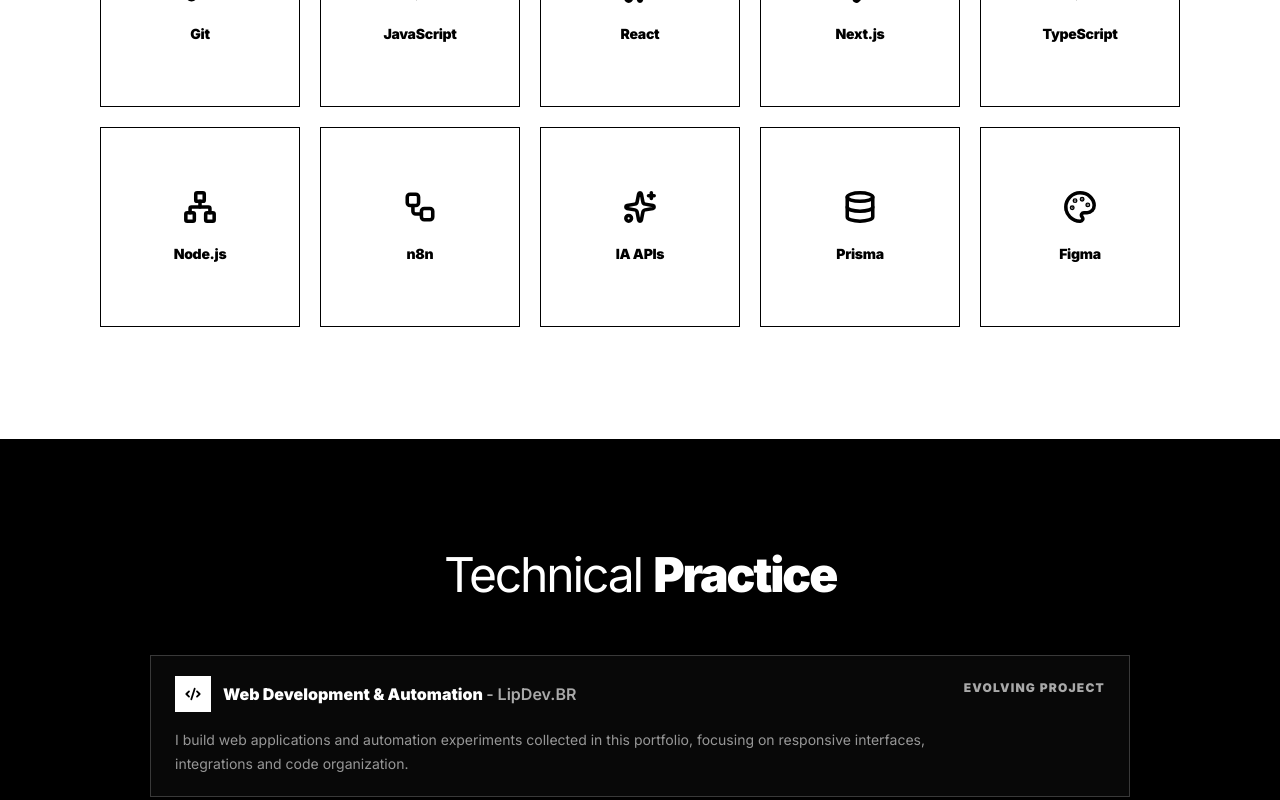
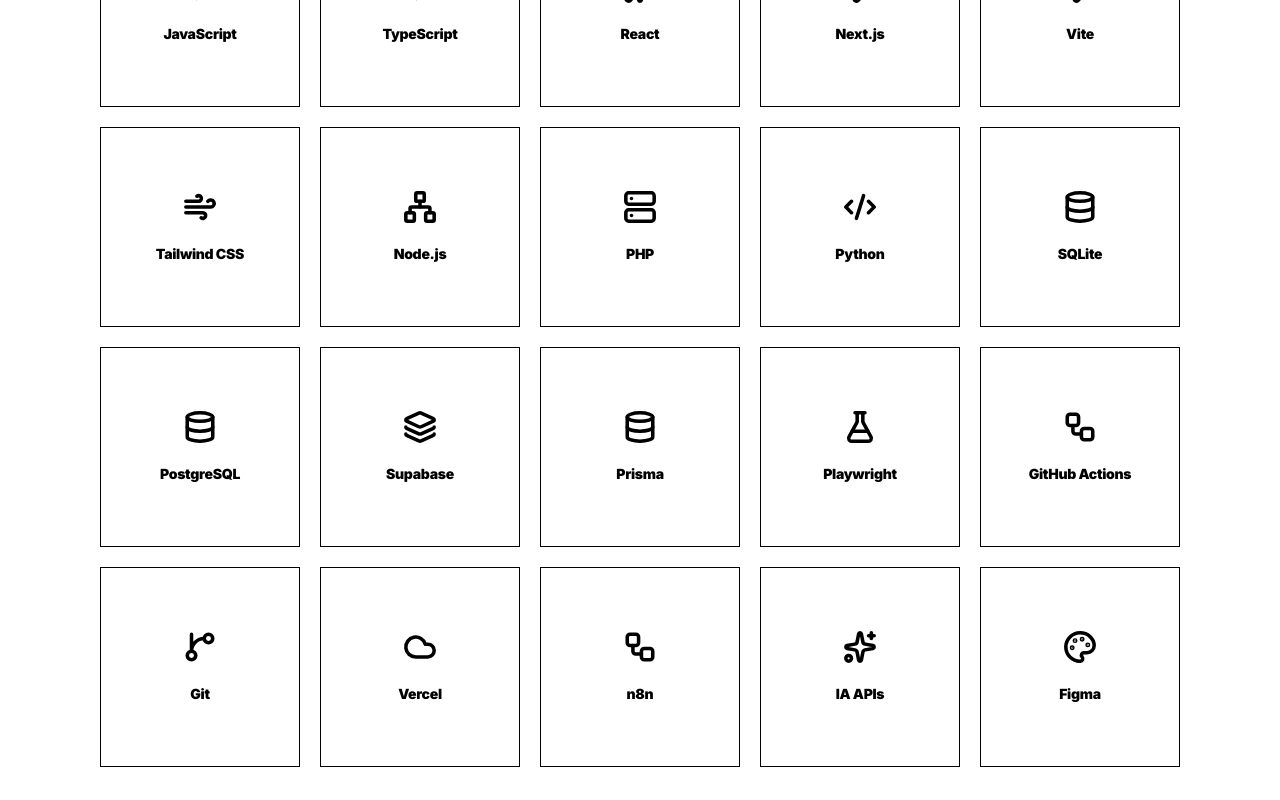
Before and after one commit to LipDev-sudo/Portifolio, a Next.js app: page / in a window 1280 px wide. Shown: the part 1060-1860 px from the top of the page. Built offline with nearby package versions, Linux system fonts and the light colour scheme; no server answers.

Commit message:
feat: atualiza as habilidades com a stack usada nos projetos (#10)

```diff
--- a/src/components/sections/Skills.tsx
+++ b/src/components/sections/Skills.tsx
@@ -1,19 +1,43 @@
 "use client";
 
 import { motion } from "framer-motion";
-import { Code2, Database, GitBranch, Network, Palette, Sparkles, Workflow, Zap } from "lucide-react";
+import {
+  Cloud,
+  Code2,
+  Database,
+  FlaskConical,
+  GitBranch,
+  Layers,
+  Network,
+  Palette,
+  Server,
+  Sparkles,
+  Workflow,
+  Wind,
+  Zap,
+} from "lucide-react";
 import { useT } from "@/lib/i18n";
 
 const skills = [
-  { label: "Git", icon: GitBranch },
   { label: "JavaScript", icon: Code2 },
+  { label: "TypeScript", icon: Code2 },
   { label: "React", icon: Sparkles },
   { label: "Next.js", icon: Zap },
-  { label: "TypeScript", icon: Code2 },
+  { label: "Vite", icon: Zap },
+  { label: "Tailwind CSS", icon: Wind },
   { label: "Node.js", icon: Network },
+  { label: "PHP", icon: Server },
+  { label: "Python", icon: Code2 },
+  { label: "SQLite", icon: Database },
+  { label: "PostgreSQL", icon: Database },
+  { label: "Supabase", icon: Layers },
+  { label: "Prisma", icon: Database },
+  { label: "Playwright", icon: FlaskConical },
+  { label: "GitHub Actions", icon: Workflow },
+  { label: "Git", icon: GitBranch },
+  { label: "Vercel", icon: Cloud },
   { label: "n8n", icon: Workflow },
   { label: "IA APIs", icon: Sparkles },
-  { label: "Prisma", icon: Database },
   { label: "Figma", icon: Palette },
 ];
 
```
